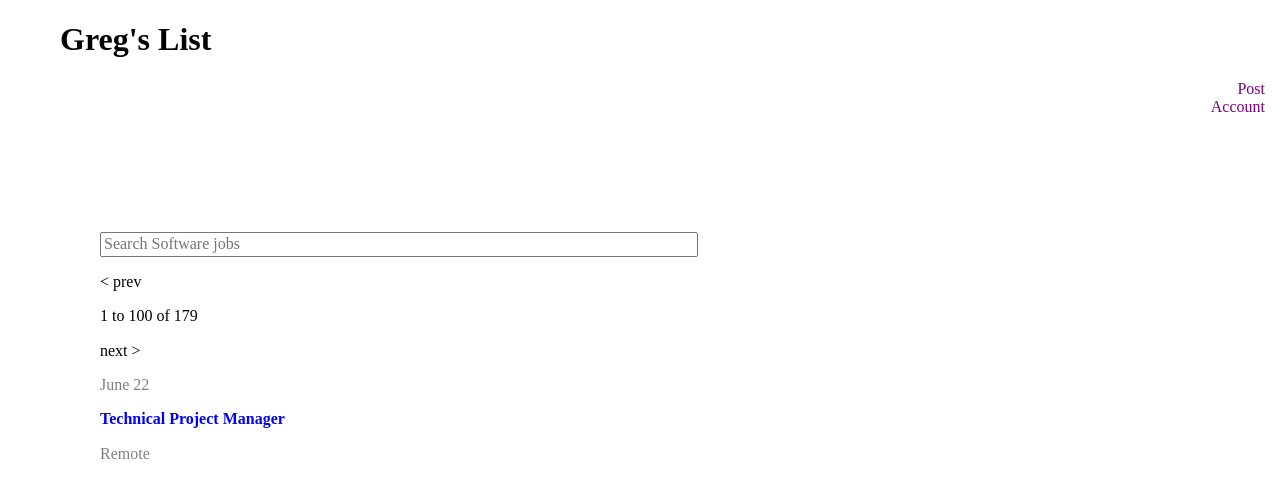
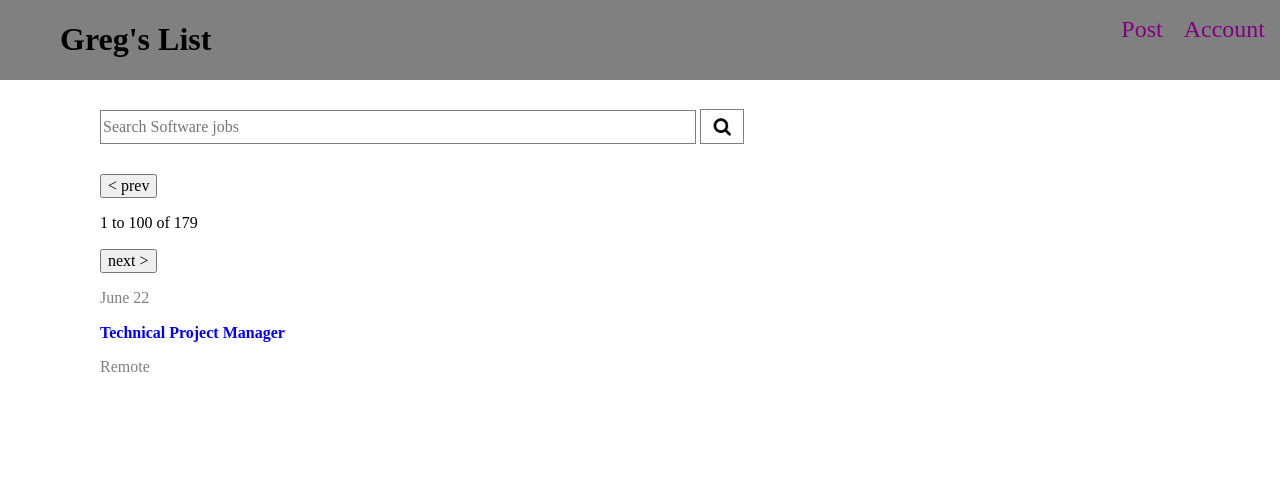
Before and after one commit to talta/Greg-s-List, a plain HTML site: page index.html in a window 1280 px wide. Drawn offline with nearby package versions, Linux system fonts and the light colour scheme.

Commit message:
these are the updated css layouts challenge files following meeting with my mentor

```diff
--- a/index.html
+++ b/index.html
@@ -10,21 +10,27 @@
   <link rel="stylesheet" type="text/css" href="main.css">
 </head>
 <body>
-	<nav class='NavContainer'>
-		<h1 class='navheader'>Greg's List </h1>
-		<ul>
-			<li class='NoBulletList'> Post </li>
-			<li class='NoBulletList'> Account </li>
-	</nav>
+	<header>
+		<nav class='NavContainer'>
+			<div class='navheader'>
+				<h1>Greg's List
+				</h1>
+			</div>
+			<ul>
+				<li class='NoBulletList'> Post </li>
+				<li class='NoBulletList'> Account </li>
+		</nav>
+	</header>
 	<div class='SearchAndResults'>
 		<form class='search-form' action="/some-server-endpoint" method='post'>
-			<input placeholder='Search Software jobs' class="searchImg" type="text" name="search">
+			<input placeholder='Search Software jobs' type="text" name="search">
+			<button class="SearchImg" type='submit'> <img class='magImg'src='magnifying-glass.png'></button>
 		</form>
 
-		<div class='pagenav'>
-			<p>< prev</p>
+		<div class='PageNav'>
+			<button>< prev</button>
 			<p> 1 to 100 of 179 </p>
-			<p> next > </p>
+			<button> next > </button>
 		</div>
 
 		<div class='SearchResults'>
--- a/main.css
+++ b/main.css
@@ -1,53 +1,71 @@
 
-.Navcontainer{
+.NavContainer{
 	/*margin-right: auto;
 	margin-left: auto;*/
 	position: fixed;
-	background: grey;
+	background-color: grey;
 	width: 100%;
 }
 
 .navheader{
 	margin-left: 60px;
+	width: 300px;
+	float: left;
 }
-
 
 .NoBulletList{
 	list-style: none;
-	text-align: right;
 }
 
+nav ul{
+	float: right;
+	display: inline-block;
+}
 
 nav ul li{
 	color:purple;
 	margin-right: 15px;
+	display: inline;
+	font-size: 24px;
+}
+/*
+.container .li{
+
+}*/
 
 
-}
-.container .li{
-
-}
-
-input{
-	width:50%;
-}
 
 .SearchAndResults{
 	padding-top: 100px;
 	margin-left: 100px;
 }
 
-/*
+.search-form input{
+	border: 1px solid grey;
+	width:50%;
+	height: 30px;
+}
+
 .SearchImg{
-	background-image:url(magnifying-glass.png);
-	background-repeat: no-repeat;
-	background-position: top left;
-	padding-left: 15px;
+	/*width: 30px;*/
+	height: 35px;
+	background-color: white;
+	border: 1px solid grey;
+	display: inline;
+	top: 9px;
+	position: relative;
 }
-*/
 
-p.pagenav{
-	flex-direction: row;
+.magImg{
+	 height: 30px;
+	 width: 30px;
+}
+
+
+.PageNav{
+	/*flex-direction: row;*/
+	display: inline-block;
+	margin-top: 30px;
 }
 
 .SearchResults{
```
